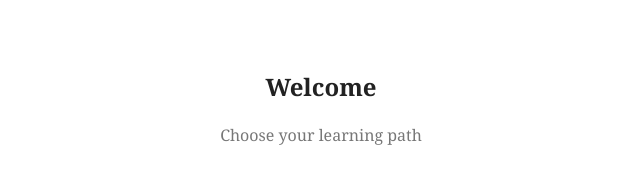
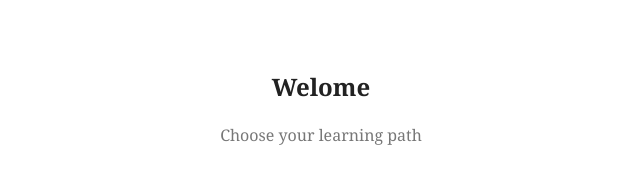
Before and after one commit to sapientutor97-arch/sapientutorr.github.io, a plain HTML site: page index.html in a window 1280 px wide. Shown: the part 134-328 px from the top of the page, 319-959 px from the left. Drawn offline with Linux system fonts and the light colour scheme.

Commit message:
Update index.html

```diff
--- a/index.html
+++ b/index.html
@@ -30,7 +30,7 @@
 
 <main>
     <div class="home-container">
-        <h2>Welcome</h2>
+        <h2>Welome</h2>
         <p class="subtitle">Choose your learning path</p>
 
         <div class="choice-container">
```
